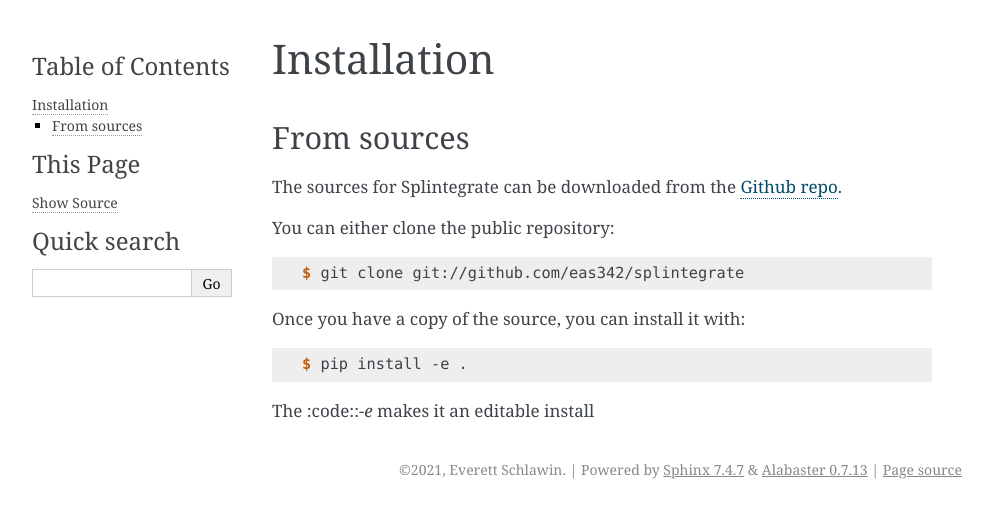
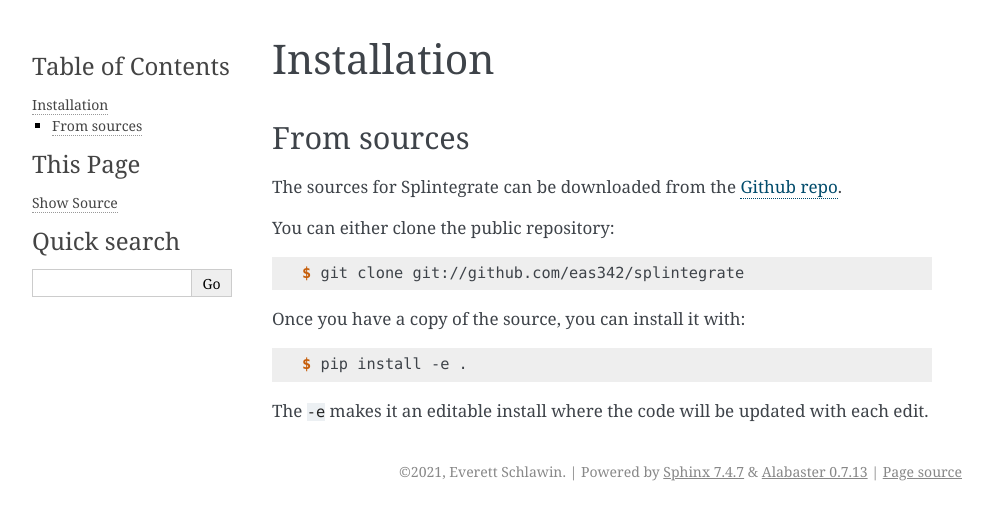
Before and after one commit to eas342/splintegrate, a Sphinx documentation site: the page built from docs/installation.rst, in a window 1280 px wide. Shown: the top 520 px of the page, without its empty margins (148-1141 px from the left). Built offline with Sphinx 7.4.7, drawn with Linux system fonts in a browser that asks for light colours; pages that are not in the unit, such as notebooks, are missing from menus.

Commit message:
fixing inline code syntax

```diff
--- a/docs/installation.rst
+++ b/docs/installation.rst
@@ -38,7 +38,7 @@ Once you have a copy of the source, you can install it with:
 
     $ pip install -e .
 
-The :code::`-e` makes it an editable install
+The :code:`-e` makes it an editable install where the code will be updated with each edit.
 
 .. _Github repo: https://github.com/eas342/splintegrate
 .. _tarball: https://github.com/eas342/splintegrate/tarball/master
```
